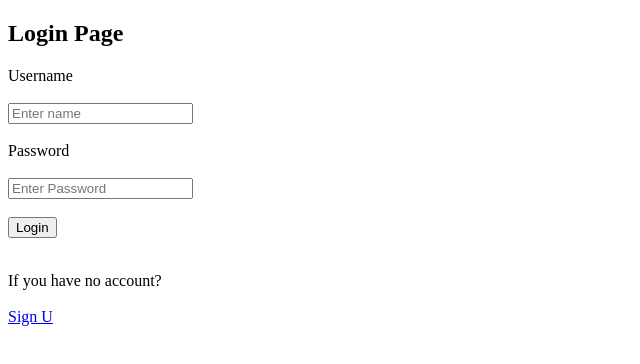
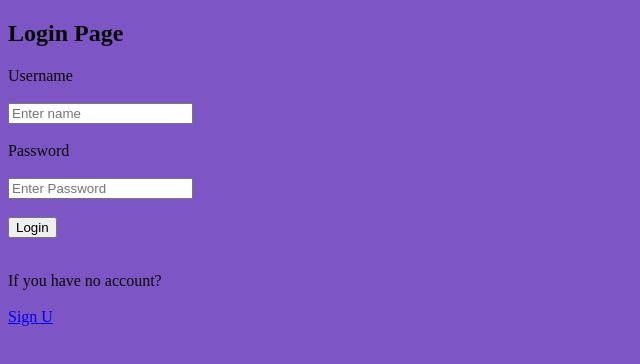
Before and after one commit to Kartiki23/Travel, a plain HTML site: page login.html in a window 1280 px wide. Shown: the whole page, without its empty margins (0-640 px from the left). Drawn offline with Linux system fonts and the light colour scheme.

Commit message:
Update login.html

```diff
--- a/login.html
+++ b/login.html
@@ -2,6 +2,14 @@
 <html>
 <head>
     <title>Student login</title>
+    <style>
+        body
+        {
+            background-color: #7e55c5;
+            color: #080808;
+
+        }
+    </style>
 </head>
 <body>
     <h2>Login Page</h2>
```
